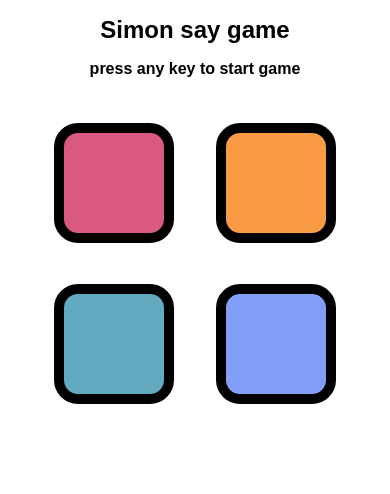
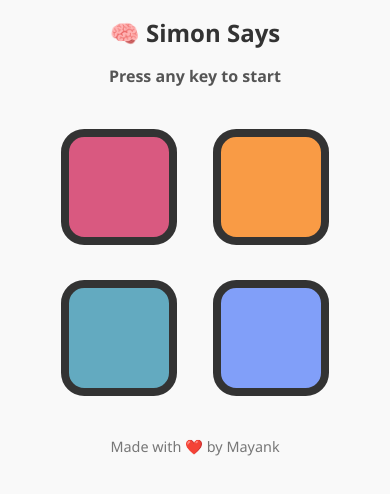
Before and after one commit to mayank4574/simon-says-game, a plain HTML site: page index.html in a window 390 px wide. Drawn offline with Linux system fonts and the light colour scheme.

Commit message:
Enhanced UI: modern responsive design for Simon Game

```diff
--- a/index.html
+++ b/index.html
@@ -1,25 +1,34 @@
 <!DOCTYPE html>
 <html lang="en">
 <head>
-    <meta charset="UTF-8">
-    <meta name="viewport" content="width=device-width, initial-scale=1.0">
-    <title>Simon say game</title>
-    <link rel="stylesheet" href="style.css">
+  <meta charset="UTF-8" />
+  <meta name="viewport" content="width=device-width, initial-scale=1.0"/>
+  <title>Simon Says Game</title>
+  <link rel="stylesheet" href="style.css" />
 </head>
 <body>
-    <h1>Simon say game</h1>
-    <h2>press any key to start game</h2>
+  <header>
+    <h1>🧠 Simon Says</h1>
+    <h2>Press any key to start</h2>
+  </header>
+
+  <main>
     <div class="box-container">
-    <div class="line-one">
-        <div class="btn red"  type ="button"  id="red"></div>
-        <div class="btn yellow" type ="button" id="yellow"></div>
+      <div class="line-one">
+        <div class="btn red" id="red"></div>
+        <div class="btn yellow" id="yellow"></div>
+      </div>
+      <div class="line-two">
+        <div class="btn green" id="green"></div>
+        <div class="btn purple" id="purple"></div>
+      </div>
     </div>
-    <div class="line-two">
-        <div class="btn green"  type ="button" id="green"></div>
-        <div class="btn purple" type ="button"  id="purple"></div>
-    </div>
+  </main>
 
-    </div>
-    <script src="app.js"></script>
+  <footer>
+    <p>Made with ❤️ by Mayank</p>
+  </footer>
+
+  <script src="app.js"></script>
 </body>
 </html>
--- a/style.css
+++ b/style.css
@@ -1,33 +1,46 @@
+/*  Base Styles */
 body {
-    text-align: center;
-    font-family: sans-serif;
   margin: 0;
   padding: 0;
-    background-color: white;
+  text-align: center;
+  font-family: 'Segoe UI', Tahoma, Geneva, Verdana, sans-serif;
+  background: #f9f9f9;
+  color: #222;
 }
 
+/*  Heading Styles */
 h1 {
-    font-size: 2.5rem;
+  font-size: 3rem;
   margin-top: 1rem;
+  color: #333;
 }
 
 h2 {
   font-size: 1.5rem;
   margin-bottom: 2rem;
+  color: #555;
 }
 
+footer p {
+  margin-top: 2rem;
+  font-size: 0.9rem;
+  color: #777;
+}
+
+/*  Game Button Styles */
 .btn {
-    height: 200px;
-    width: 200px;
+  height: 180px;
+  width: 180px;
   border-radius: 20%;
-    border: 10px solid black;
-    margin: 1.5rem;
+  border: 8px solid #333;
+  margin: 1rem;
   cursor: pointer;
-    transition: transform 0.2s ease-in-out;
+  transition: transform 0.15s, box-shadow 0.2s;
 }
 
 .btn:active {
   transform: scale(0.95);
+  box-shadow: 0 0 15px rgba(0,0,0,0.2);
 }
 
 .red {
@@ -46,6 +59,7 @@ h2 {
   background-color: #819ff9;
 }
 
+/*  Flash Effects */
 .flash {
   background-color: white !important;
 }
@@ -54,7 +68,7 @@ h2 {
   background-color: green !important;
 }
 
-/* Layout fix */
+/*  Layout */
 .box-container {
   display: flex;
   flex-direction: column;
@@ -66,15 +80,14 @@ h2 {
 .line-two {
   display: flex;
   justify-content: center;
-    flex-direction: row;
   gap: 1rem;
 }
-/* ✅ Tablet */
+
+/*  Responsive Design */
 @media (max-width: 768px) {
   .btn {
-        height: 150px;
-        width: 150px;
-        margin: 1rem;
+    height: 130px;
+    width: 130px;
   }
 
   h1 {
@@ -84,18 +97,13 @@ h2 {
   h2 {
     font-size: 1.2rem;
   }
-
-    .line-one, .line-two {
-        flex-direction: row; /* Important: row in all views */
-    }
 }
 
-/*  Mobile */
 @media (max-width: 480px) {
   .btn {
     height: 100px;
     width: 100px;
-        margin: 0.8rem;
+    margin: 0.6rem;
   }
 
   h1 {
@@ -106,7 +114,8 @@ h2 {
     font-size: 1rem;
   }
 
-    .line-one, .line-two {
-        flex-direction: row; /* ✅ Keep 2x2 structure */
+  .line-one,
+  .line-two {
+    flex-direction: row;
   }
 }
```
Lines whose indentation alone changed are shown as unchanged.
